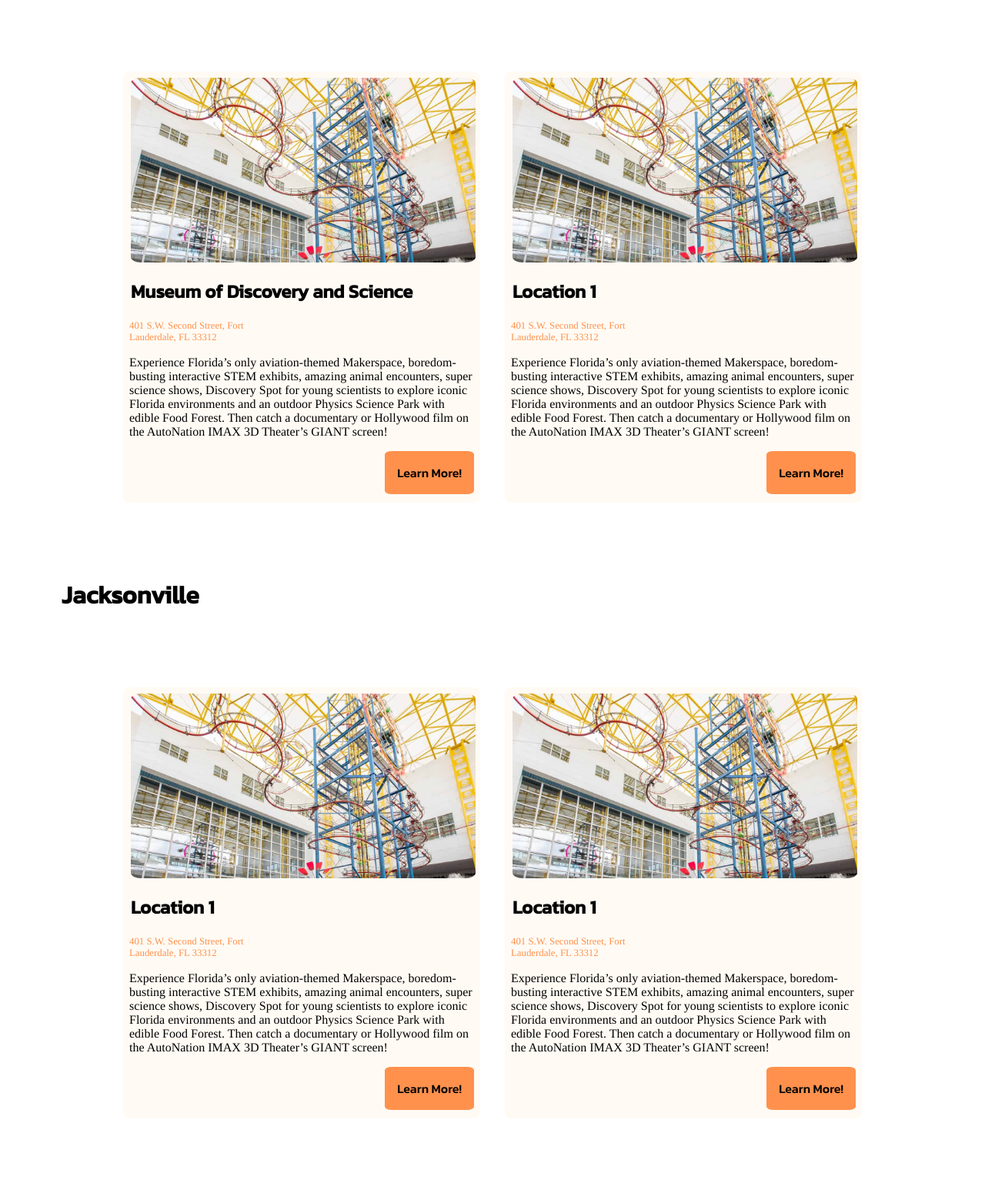
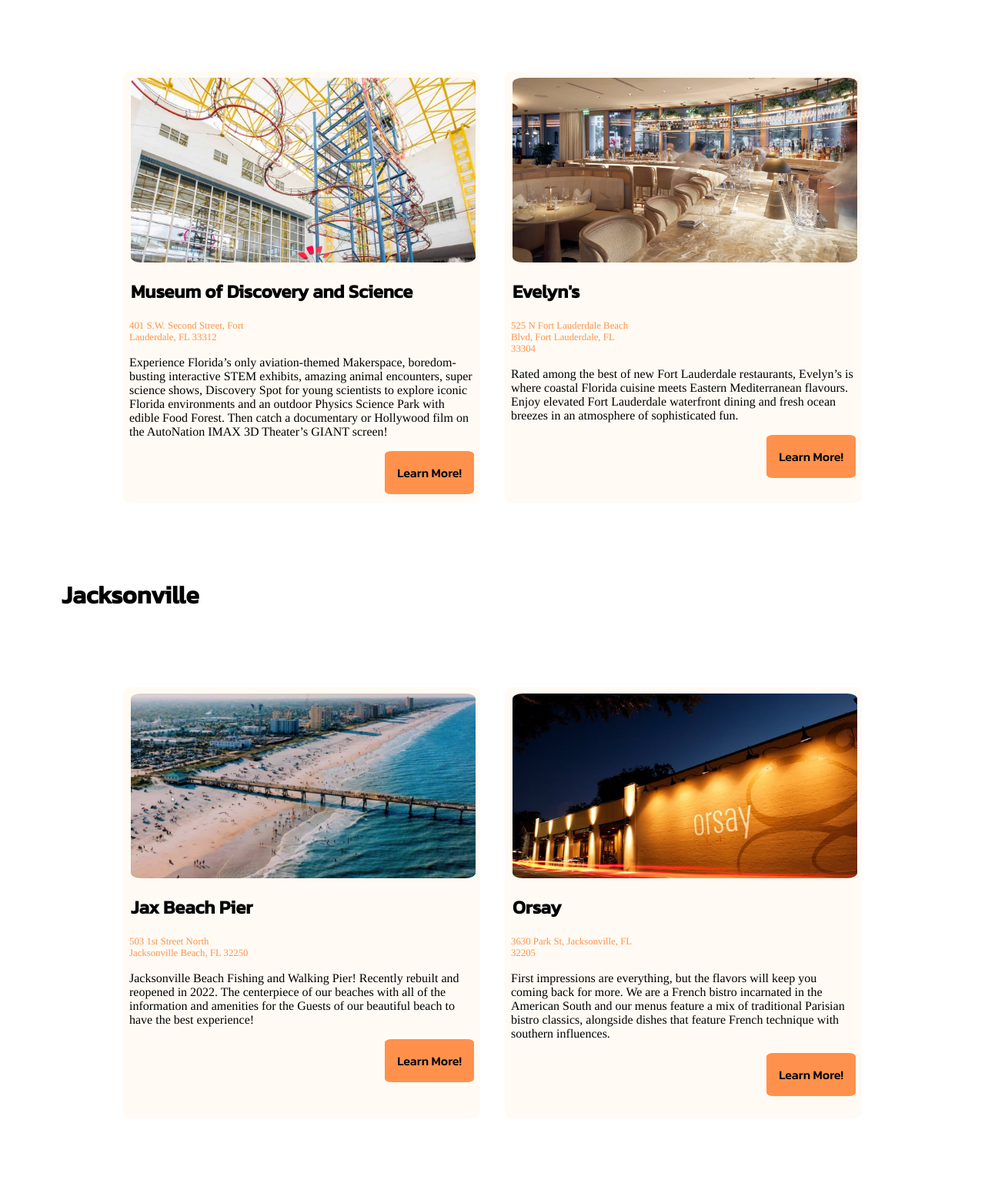
Before and after one commit to TheUltimate952/imater-congressional-app-challenge-2024, a plain HTML site: page iMater Congressional App Challenge 2024/locations/locations.html in a window 1280 px wide. Shown: the part 484-2030 px from the top of the page at 77% size. Drawn offline with Linux system fonts and the light colour scheme.

Commit message:
Add files via upload

```diff
--- a/iMater Congressional App Challenge 2024/locations/locations.html
+++ b/iMater Congressional App Challenge 2024/locations/locations.html
@@ -161,13 +161,13 @@
                     <div class="card">
 
                         <div class="name">
-                            <h2>Location 1</h2>
-                            <img class="photo" src="..\..\assets\imgs\mods.jpg" >
+                            <h2>Evelyn's</h2>
+                            <img class="photo" src="..\..\assets\imgs\evelyns.jpg" >
                         </div>
                         <div class="description">
-                            <a href="https://maps.app.goo.gl/BWVpgAwcXy7fEmPy5" class="address">401 S.W. Second Street, Fort Lauderdale, FL 33312</a>
-                            <p>Experience Florida’s only aviation-themed Makerspace, boredom-busting interactive STEM exhibits, amazing animal encounters, super science shows, Discovery Spot for young scientists to explore iconic Florida environments and an outdoor Physics Science Park with edible Food Forest. Then catch a documentary or Hollywood film on the AutoNation IMAX 3D Theater’s GIANT screen!</p>
-                            <a href="https://mods.org" class="info">Learn More!</a>
+                            <a href="https://maps.app.goo.gl/2zeHAgyVLjZoXHux6" class="address">525 N Fort Lauderdale Beach Blvd, Fort Lauderdale, FL 33304</a>
+                            <p>Rated among the best of new Fort Lauderdale restaurants, Evelyn’s is where coastal Florida cuisine meets Eastern Mediterranean flavours. Enjoy elevated Fort Lauderdale waterfront dining and fresh ocean breezes in an atmosphere of sophisticated fun.</p>
+                            <a href="https://www.fourseasons.com/fortlauderdale/dining/restaurants/evelyns/" class="info">Learn More!</a>
                         </div>
 
                     </div>
@@ -187,13 +187,13 @@
                     <div class="card">
 
                         <div class="name">
-                            <h2>Location 1</h2>
-                            <img class="photo" src="..\..\assets\imgs\mods.jpg" >
+                            <h2>Jax Beach Pier</h2>
+                            <img class="photo" src="..\..\assets\imgs\jaxpier.png" >
                         </div>
                         <div class="description">
-                            <a href="https://maps.app.goo.gl/BWVpgAwcXy7fEmPy5" class="address">401 S.W. Second Street, Fort Lauderdale, FL 33312</a>
-                            <p>Experience Florida’s only aviation-themed Makerspace, boredom-busting interactive STEM exhibits, amazing animal encounters, super science shows, Discovery Spot for young scientists to explore iconic Florida environments and an outdoor Physics Science Park with edible Food Forest. Then catch a documentary or Hollywood film on the AutoNation IMAX 3D Theater’s GIANT screen!</p>
-                            <a href="https://mods.org" class="info">Learn More!</a>
+                            <a href="https://maps.app.goo.gl/Y7gdTWJDgBikbmn56" class="address">503 1st Street North Jacksonville Beach, FL 32250</a>
+                            <p>Jacksonville Beach Fishing and Walking Pier! Recently rebuilt and reopened in 2022. The centerpiece of our beaches with all of the information and amenities for the Guests of our beautiful beach to have the best experience!</p>
+                            <a href="https://www.thejaxpier.com/" class="info">Learn More!</a>
                         </div>
 
                     </div>
@@ -201,13 +201,13 @@
                     <div class="card">
 
                         <div class="name">
-                            <h2>Location 1</h2>
-                            <img class="photo" src="..\..\assets\imgs\mods.jpg" >
+                            <h2>Orsay</h2>
+                            <img class="photo" src="..\..\assets\imgs\orsay.jpeg" >
                         </div>
                         <div class="description">
-                            <a href="https://maps.app.goo.gl/BWVpgAwcXy7fEmPy5" class="address">401 S.W. Second Street, Fort Lauderdale, FL 33312</a>
-                            <p>Experience Florida’s only aviation-themed Makerspace, boredom-busting interactive STEM exhibits, amazing animal encounters, super science shows, Discovery Spot for young scientists to explore iconic Florida environments and an outdoor Physics Science Park with edible Food Forest. Then catch a documentary or Hollywood film on the AutoNation IMAX 3D Theater’s GIANT screen!</p>
-                            <a href="https://mods.org" class="info">Learn More!</a>
+                            <a href="https://maps.app.goo.gl/pCDjKtV5578QCJ9n7" class="address">3630 Park St, Jacksonville, FL 32205</a>
+                            <p>First impressions are everything, but the flavors will keep you coming back for more. We are a French bistro incarnated in the American South and our menus feature a mix of traditional Parisian bistro classics, alongside dishes that feature French technique with southern influences.</p>
+                            <a href="https://www.restaurantorsay.com/" class="info">Learn More!</a>
                         </div>
 
                     </div>
@@ -239,13 +239,13 @@
                     <div class="card">
 
                         <div class="name">
-                            <h2>Location 1</h2>
-                            <img class="photo" src="..\..\assets\imgs\mods.jpg" >
+                            <h2>Two Friends Patio Restaurant</h2>
+                            <img class="photo" src="..\..\assets\imgs\twofriends.jpg" >
                         </div>
                         <div class="description">
-                            <a href="https://maps.app.goo.gl/BWVpgAwcXy7fEmPy5" class="address">401 S.W. Second Street, Fort Lauderdale, FL 33312</a>
-                            <p>Experience Florida’s only aviation-themed Makerspace, boredom-busting interactive STEM exhibits, amazing animal encounters, super science shows, Discovery Spot for young scientists to explore iconic Florida environments and an outdoor Physics Science Park with edible Food Forest. Then catch a documentary or Hollywood film on the AutoNation IMAX 3D Theater’s GIANT screen!</p>
-                            <a href="https://mods.org" class="info">Learn More!</a>
+                            <a href="https://maps.app.goo.gl/V8WPcaPN7VJDWRvGA" class="address">512 Front St, Key West, FL 33040</a>
+                            <p>Experience the true Island flavor of the original Key West. Our restaurant and bar specializes in local seafood dishes including shrimp, fish, lobster, oysters, conch, and crab, and we proudly serve the Island's best char-grilled steaks and burgers. Not only is our seafood both fresh and delicious, but can be enjoyed on our patio for live music on Duval Street with salty ocean air. We'll see you soon!</p>
+                            <a href="https://mods.orghttps://twofriends.com/" class="info">Learn More!</a>
                         </div>
 
                     </div>
@@ -339,13 +339,13 @@
                     <div class="card">
 
                         <div class="name">
-                            <h2>Location 1</h2></a>
-                            <img class="photo" src="..\..\assets\imgs\mods.jpg" >
+                            <h2>Discovery Cove</h2></a>
+                            <img class="photo" src="..\..\assets\imgs\discoverycove.jpg" >
                         </div>
                         <div class="description">
-                            <a href="https://maps.app.goo.gl/BWVpgAwcXy7fEmPy5" class="address">401 S.W. Second Street, Fort Lauderdale, FL 33312</a>
-                            <p>Experience Florida’s only aviation-themed Makerspace, boredom-busting interactive STEM exhibits, amazing animal encounters, super science shows, Discovery Spot for young scientists to explore iconic Florida environments and an outdoor Physics Science Park with edible Food Forest. Then catch a documentary or Hollywood film on the AutoNation IMAX 3D Theater’s GIANT screen!</p>
-                            <a href="https://mods.org" class="info">Learn More!</a>
+                            <a href="https://maps.app.goo.gl/HxUb9GXMdpizJGKZA" class="address">6000 Discovery Cove Way, Orlando, FL 32821</a>
+                            <p>Discovery Cove is a one-of-a kind experience where you can interact with bottlenose dolphins, feed tropical birds, play inches from a family of otters and even walk on the Grand Reef floor-all in one day. Between adventures, recharge with unlimited island fare and refreshments. With this all-inclusive experience your family can unwind, explore, learn, and create memories that will last a lifetime.</p>
+                            <a href="https://discoverycove.com/orlando/" class="info">Learn More!</a>
                         </div>
 
                     </div>
@@ -353,12 +353,12 @@
                     <div class="card">
 
                         <div class="name">
-                            <h2>Location 1</h2></a>
-                            <img class="photo" src="..\..\assets\imgs\mods.jpg" >
+                            <h2>Seito Sushi</h2></a>
+                            <img class="photo" src="..\..\assets\imgs\seitosushi.JPG" >
                         </div>
                         <div class="description">
-                            <a href="https://maps.app.goo.gl/BWVpgAwcXy7fEmPy5" class="address">401 S.W. Second Street, Fort Lauderdale, FL 33312</a>
-                            <p>Experience Florida’s only aviation-themed Makerspace, boredom-busting interactive STEM exhibits, amazing animal encounters, super science shows, Discovery Spot for young scientists to explore iconic Florida environments and an outdoor Physics Science Park with edible Food Forest. Then catch a documentary or Hollywood film on the AutoNation IMAX 3D Theater’s GIANT screen!</p>
+                            <a href="https://maps.app.goo.gl/55LdpWgQgeQAXLNc6" class="address">8031 Turkey Lake Rd #700, Orlando, FL 32819</a>
+                            <p>Seito Sushi has built a reputation for quality and consistency over the past nineteen years. Honoring traditional technique while being inspired by the innovation found in modern cuisine, the menu features a variety of classic Japanese fare as well as unique Asian inspired dishes. The modern yet comfortable atmosphere suits every occasion.</p>
                             <a href="https://mods.org" class="info">Learn More!</a>
                         </div>
 
@@ -391,13 +391,13 @@
                     <div class="card">
 
                         <div class="name">
-                            <h2>Location 1</h2></a>
-                            <img class="photo" src="..\..\assets\imgs\mods.jpg" >
+                            <h2>Smokin' Aces BBQ and Steakhouse </h2></a>
+                            <img class="photo" src="..\..\assets\imgs\smokinaces.jpg" >
                         </div>
                         <div class="description">
-                            <a href="https://maps.app.goo.gl/BWVpgAwcXy7fEmPy5" class="address">401 S.W. Second Street, Fort Lauderdale, FL 33312</a>
-                            <p>Experience Florida’s only aviation-themed Makerspace, boredom-busting interactive STEM exhibits, amazing animal encounters, super science shows, Discovery Spot for young scientists to explore iconic Florida environments and an outdoor Physics Science Park with edible Food Forest. Then catch a documentary or Hollywood film on the AutoNation IMAX 3D Theater’s GIANT screen!</p>
-                            <a href="https://mods.org" class="info">Learn More!</a>
+                            <a href="https://maps.app.goo.gl/JwM75FVrHjp8EomX8" class="address">2509 N Park Rd, Plant City, FL 33563</a>
+                            <p>Multiple Award winning family owned and operated restaurant! Local cuisine, American, Steakhouse, Seafood, Barbecue</p>
+                            <a href="https://smokinacesbbq.net/" class="info">Learn More!</a>
                         </div>
 
                     </div>
@@ -467,13 +467,13 @@
                     <div class="card">
 
                         <div class="name">
-                            <h2>Location 1</h2></a>
-                            <img class="photo" src="..\..\assets\imgs\mods.jpg" >
+                            <h2>Raspados Loly's</h2></a>
+                            <img class="photo" src="..\..\assets\imgs\raspadoslolys.JPG" >
                         </div>
                         <div class="description">
-                            <a href="https://maps.app.goo.gl/BWVpgAwcXy7fEmPy5" class="address">401 S.W. Second Street, Fort Lauderdale, FL 33312</a>
-                            <p>Experience Florida’s only aviation-themed Makerspace, boredom-busting interactive STEM exhibits, amazing animal encounters, super science shows, Discovery Spot for young scientists to explore iconic Florida environments and an outdoor Physics Science Park with edible Food Forest. Then catch a documentary or Hollywood film on the AutoNation IMAX 3D Theater’s GIANT screen!</p>
-                            <a href="https://mods.org" class="info">Learn More!</a>
+                            <a href="https://maps.app.goo.gl/bdoeWeUGmMJ6H9SP8" class="address">10404 West Flagler Street Suite 6 Miami,Fl 33174</a>
+                            <p>Our Specialty is a unique style of shaved ice made popular in Nicaragua over 50 years ago by our family.The shaved ice is topped with our original syrups all made "in-house" daily. Only natural ingredients are used. Our most popular flavor is "Relleno" as seen on Bizarre Food America. Shaved Ice, our Home made Dulce de Leche syrup layered with pieces of pound cake.</p>
+                            <a href="https://www.raspadoslolys.com/" class="info">Learn More!</a>
                         </div>
 
                     </div>
@@ -505,13 +505,13 @@
                     <div class="card">
 
                         <div class="name">
-                            <h2>Location 1</h2></a>
-                            <img class="photo" src="..\..\assets\imgs\mods.jpg" >
+                            <h2>Smokin' Aces BBQ and Steakhouse </h2></a>
+                            <img class="photo" src="..\..\assets\imgs\smokinaces.jpg" >
                         </div>
                         <div class="description">
-                            <a href="https://maps.app.goo.gl/BWVpgAwcXy7fEmPy5" class="address">401 S.W. Second Street, Fort Lauderdale, FL 33312</a>
+                            <a href="https://maps.app.goo.gl/JwM75FVrHjp8EomX8" class="address">2509 N Park Rd, Plant City, FL 33563</a>
                             <p>Experience Florida’s only aviation-themed Makerspace, boredom-busting interactive STEM exhibits, amazing animal encounters, super science shows, Discovery Spot for young scientists to explore iconic Florida environments and an outdoor Physics Science Park with edible Food Forest. Then catch a documentary or Hollywood film on the AutoNation IMAX 3D Theater’s GIANT screen!</p>
-                            <a href="https://mods.org" class="info">Learn More!</a>
+                            <a href="https://smokinacesbbq.net/" class="info">Learn More!</a>
                         </div>
 
                     </div>
```
Also changed, not shown: iMater Congressional App Challenge 2024/assets/imgs/discoverycove.jpg (added), iMater Congressional App Challenge 2024/assets/imgs/evelyns.jpg (added), iMater Congressional App Challenge 2024/assets/imgs/jaxpier.jfif (added), iMater Congressional App Challenge 2024/assets/imgs/jaxpier.png (added), iMater Congressional App Challenge 2024/assets/imgs/orsay.jpeg (added), iMater Congressional App Challenge 2024/assets/imgs/raspadoslolys.JPG (added), iMater Congressional App Challenge 2024/assets/imgs/seitosushi.JPG (added), iMater Congressional App Challenge 2024/assets/imgs/smokinaces.jpg (added), iMater Congressional App Challenge 2024/assets/imgs/twofriends.jpg (added).
